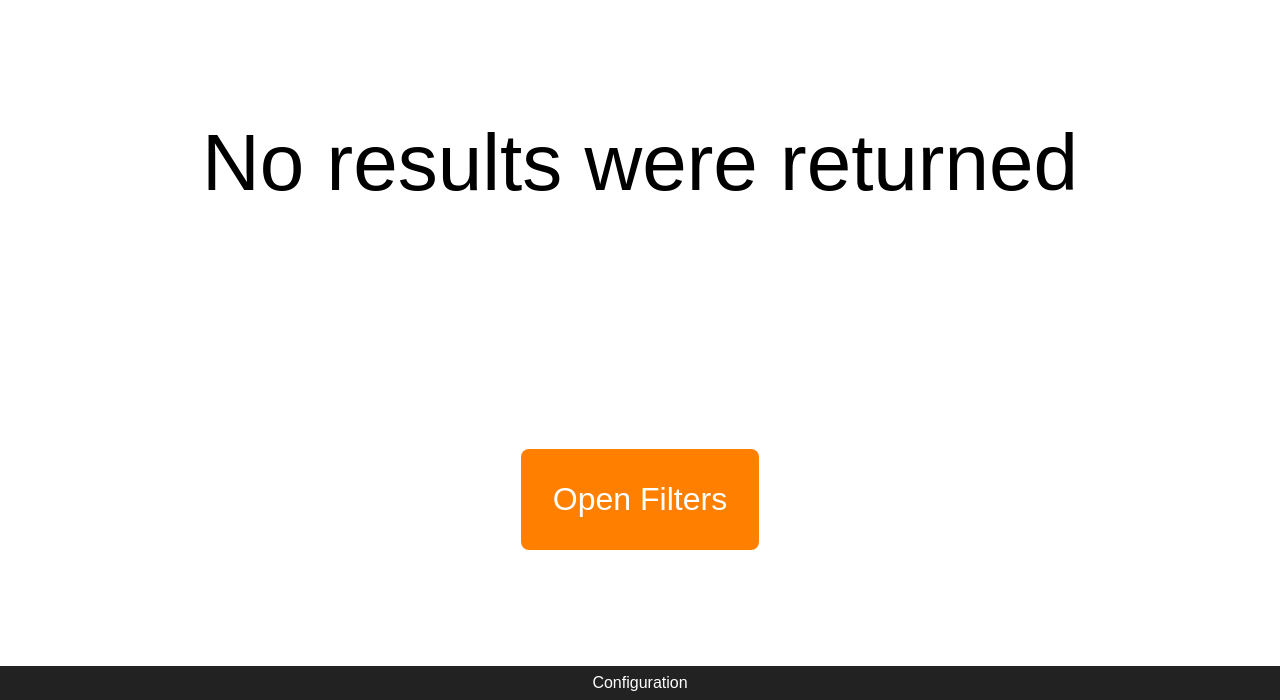
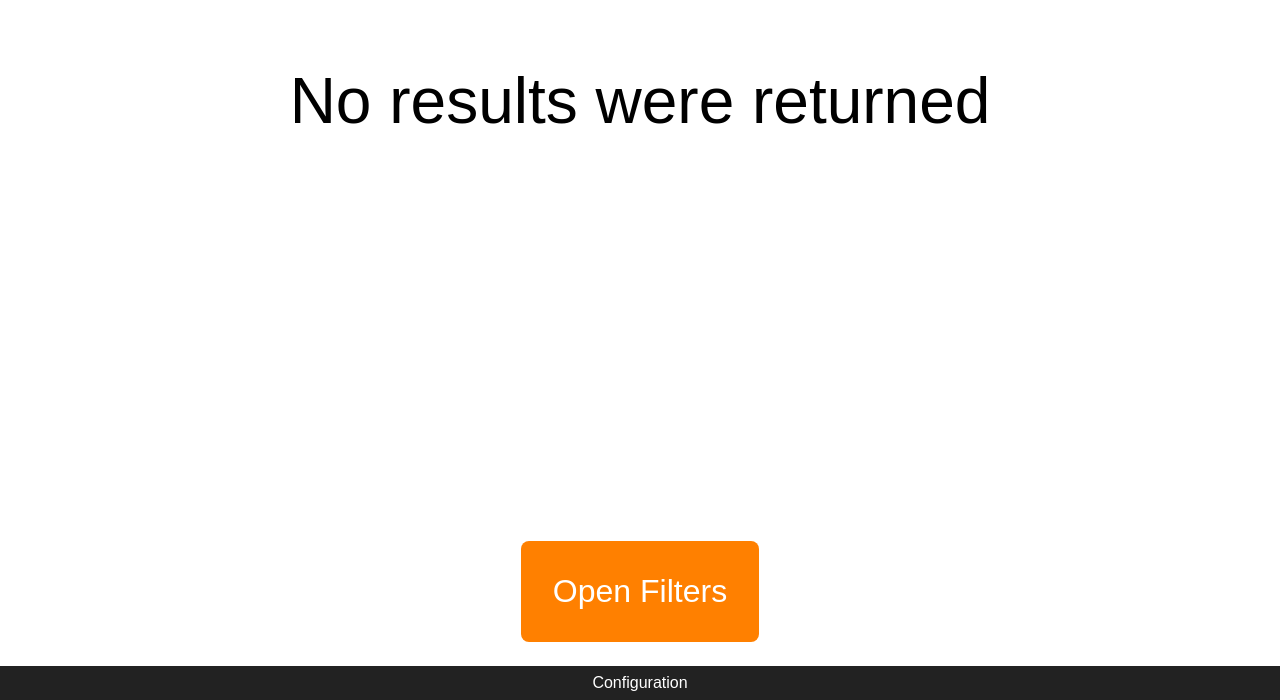
Before and after one commit to st003/flashcards, a Django app: page /flashcard/ in a window 1280 px wide. Shown: the part 100-800 px from the top of the page. Run offline with Django 3.2, Linux system fonts and the light colour scheme; data that the repository does not hold is empty.

Commit message:
Updated CSS

```diff
--- a/words/static/words/css/words.css
+++ b/words/static/words/css/words.css
@@ -81,8 +81,13 @@ main {
 }
 
 .word {
-    margin-bottom: 3em;
-    font-size: 5em;
+    flex-grow: 1;
+    padding-top: 1em;
+    font-size: 4em;
+}
+
+.btnContainer {
+    padding-bottom: 1.5em;
 }
 
 footer {
--- a/words/templates/words/flashcard.html
+++ b/words/templates/words/flashcard.html
@@ -33,7 +33,7 @@
             <div class="word">
                 <span>No results were returned</span>
             </div>
-            <div>
+            <div class="btnContainer">
                 <button class="btn tertiaryColor" @click="openFilters()">Open Filters</button>
             </div>
         </div>
@@ -42,7 +42,7 @@
                 <span v-if="cardIsFlipped" class="jp">[[ jp ]]</span>
                 <span v-else>[[ en ]]</span>
             </div>
-            <div>
+            <div class="btnContainer">
                 <button v-if="cardIsFlipped" class="btn tertiaryColor" @click="nextCard()">Next Card</button>
                 <button v-else class="btn secondaryColor" @click="flipCard()">Flip Card</button>
             </div>
```
